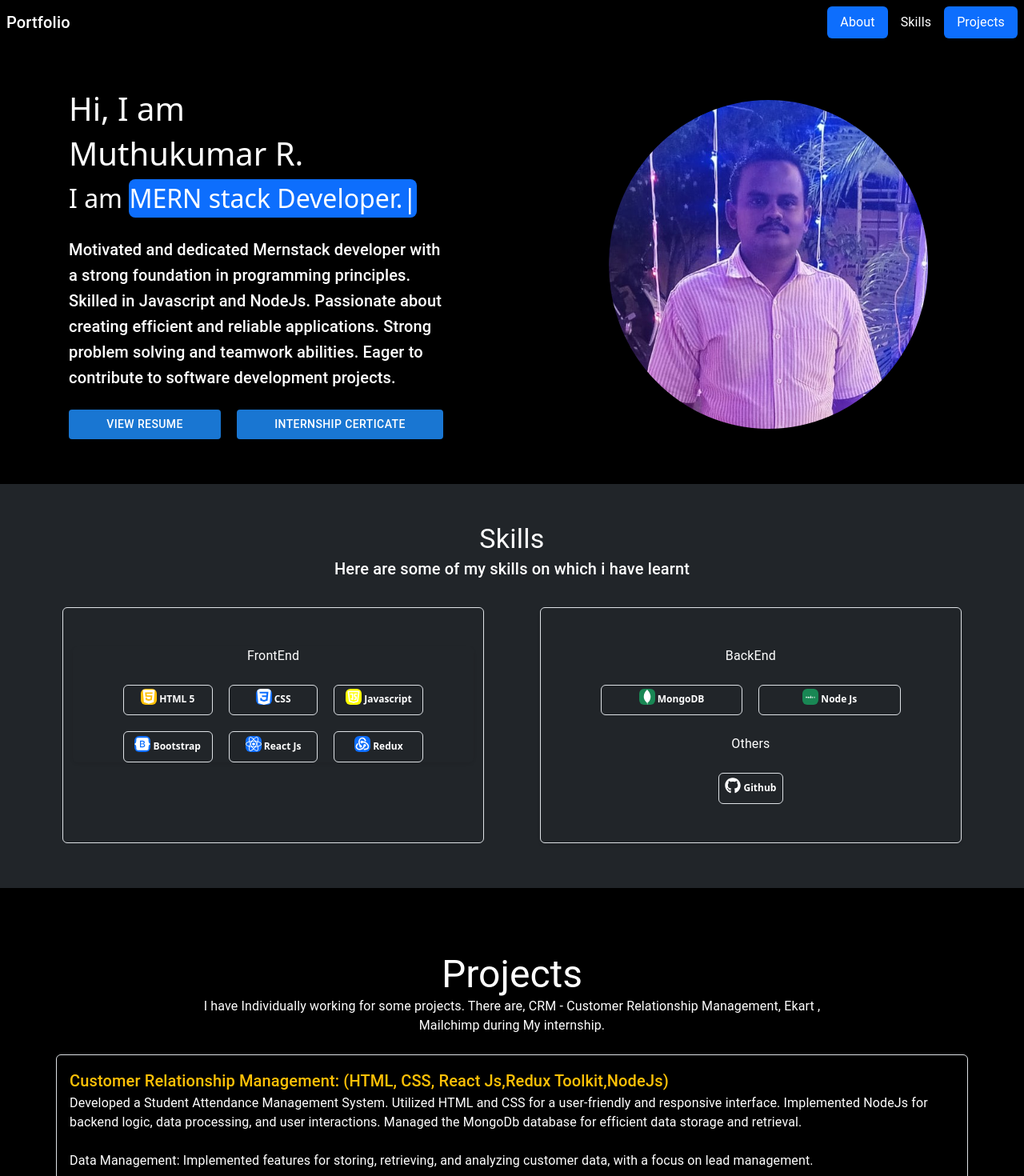
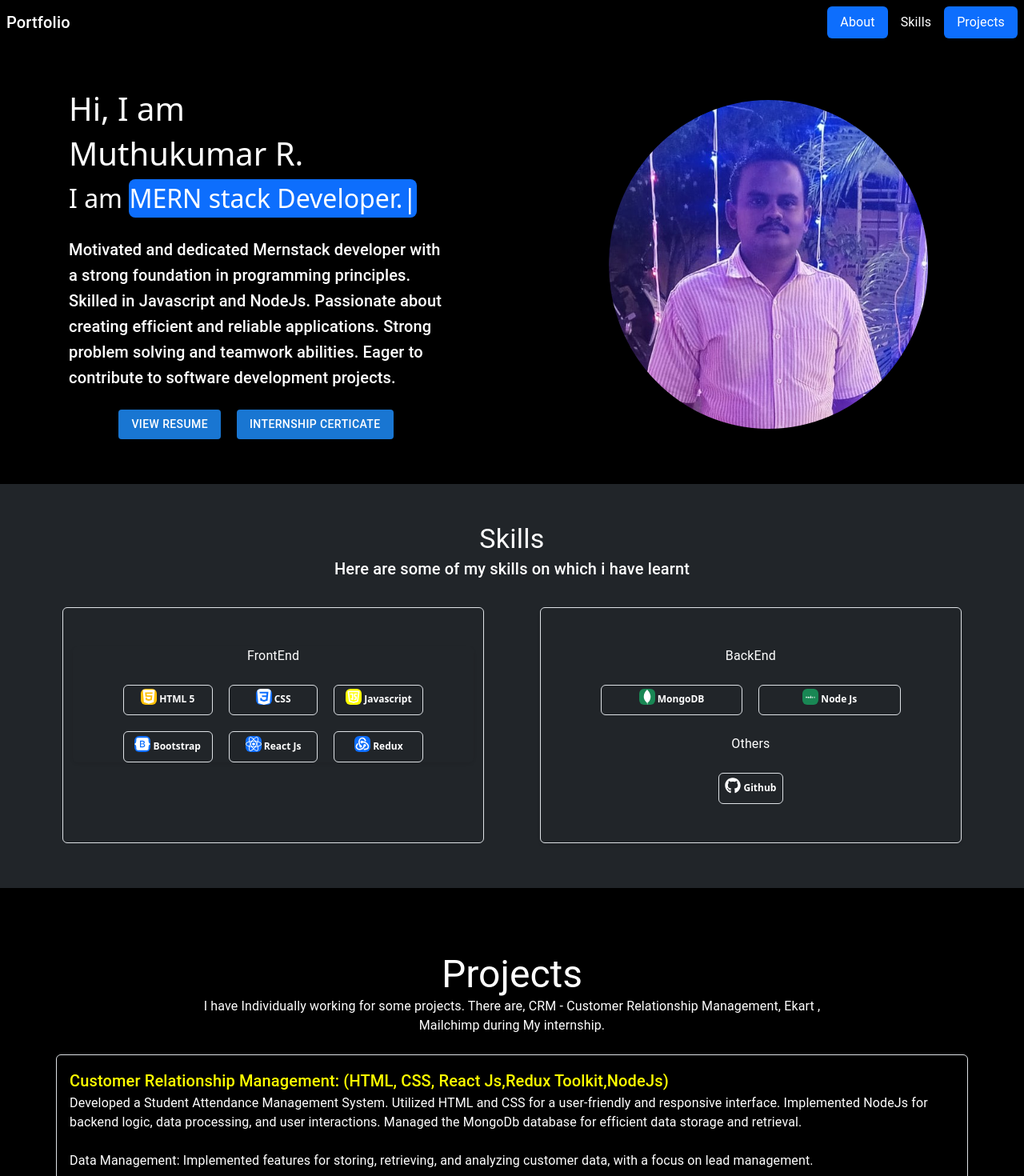
Before and after one commit to rammuthu1993/Muthukumar, a React (Vite) app: page / in a window 1280 px wide. Shown: the top 1470 px of the page at 80% size. Built offline with nearby package versions, Linux system fonts and the light colour scheme.

Commit message:
nineth commit

```diff
--- a/src/components/PortFolio.jsx
+++ b/src/components/PortFolio.jsx
@@ -81,7 +81,7 @@ export const PortFolio = ()=>{
               Motivated and dedicated Mernstack developer with a strong foundation in programming principles. Skilled in Javascript and NodeJs. Passionate about creating efficient and reliable applications. Strong problem solving and teamwork abilities. Eager to contribute to software development projects.
               </Typography>
               <br />
-              <div className="dis-grid">
+              <div className="dis-grid align-items-center justify-content-center">
               <Button variant="contained"><a className="text-decoration-none text-white" href="https://drive.google.com/file/d/1z7B3bHpuMNOv549UR8kw9Y0fXhbHmjjU/view?usp=sharing">View Resume</a> </Button>
 
               <Button variant="contained"><a className="text-decoration-none text-white" href="https://drive.google.com/file/d/1EzjNSbQXDEJ_TdQeXL8nqYh-tHfqYADj/view?usp=sharing">Internship Certicate</a> </Button>
--- a/src/components/Projects.jsx
+++ b/src/components/Projects.jsx
@@ -34,7 +34,7 @@ export const Projects = () => {
 
      <div className='container border rounded-2 p-3'>
       <Typography color="white">
-      <Typography className="text-warning" variant="h6">
+      <Typography color='yellow' variant="h6">
       Customer Relationship Management: (HTML, CSS, React Js,Redux Toolkit,NodeJs)
       </Typography>
       Developed a Student Attendance Management System. Utilized HTML and CSS for a user-friendly and responsive interface. Implemented NodeJs for backend logic, data processing, and user interactions. Managed the MongoDb database for efficient data storage and retrieval.
--- a/src/components/Skills.jsx
+++ b/src/components/Skills.jsx
@@ -14,7 +14,7 @@ import { DiNodejs } from "react-icons/di";
 
 export const Skills = () => {
   const [disp,setDisp] = useState(false)
-  useEffect(()=>{
+  /* useEffect(()=>{
       let h = document.body.getBoundingClientRect();
       if(h.width < 782){
         setDisp(true)
@@ -24,14 +24,14 @@ export const Skills = () => {
 
       else{
         setDisp(false)
-        document.querySelector(".addclass").classList.add("w-75")
-        document.querySelector(".addclass").classList.remove("container-fluid")
+        // document.querySelector(".addclass").classList.add("w-75")
+        // document.querySelector(".addclass").classList.remove("container-fluid")
       }
       console.log(h);
       console.log(disp);
 
 
-  },[])
+  },[]) */
   return (
     <>
     <div id="skills" className='container-fluid bg-dark py-5 skills'>
@@ -48,7 +48,7 @@ export const Skills = () => {
               <div className=' d-flex flex-column align-items-center rounded-2 shadow-sm'>
 
                  <div className='d-flex justify-content-center text-white'><Typography>FrontEnd</Typography></div> <br />
-                 <div className="dis-grid addclass">
+                 <div className="dis-grid width-effect">
                  <span className="badge border"><FaHtml5 className='h5 bg-warning rounded'/>&nbsp;HTML 5</span>
                  <span className="badge border"><SiCss3 className='h5 bg-primary rounded' />&nbsp;CSS</span>
                  <span className="badge border"><TbBrandJavascript className='h5 rounded' style={{backgroundColor:'yellow'}}/>&nbsp;Javascript</span>
```
